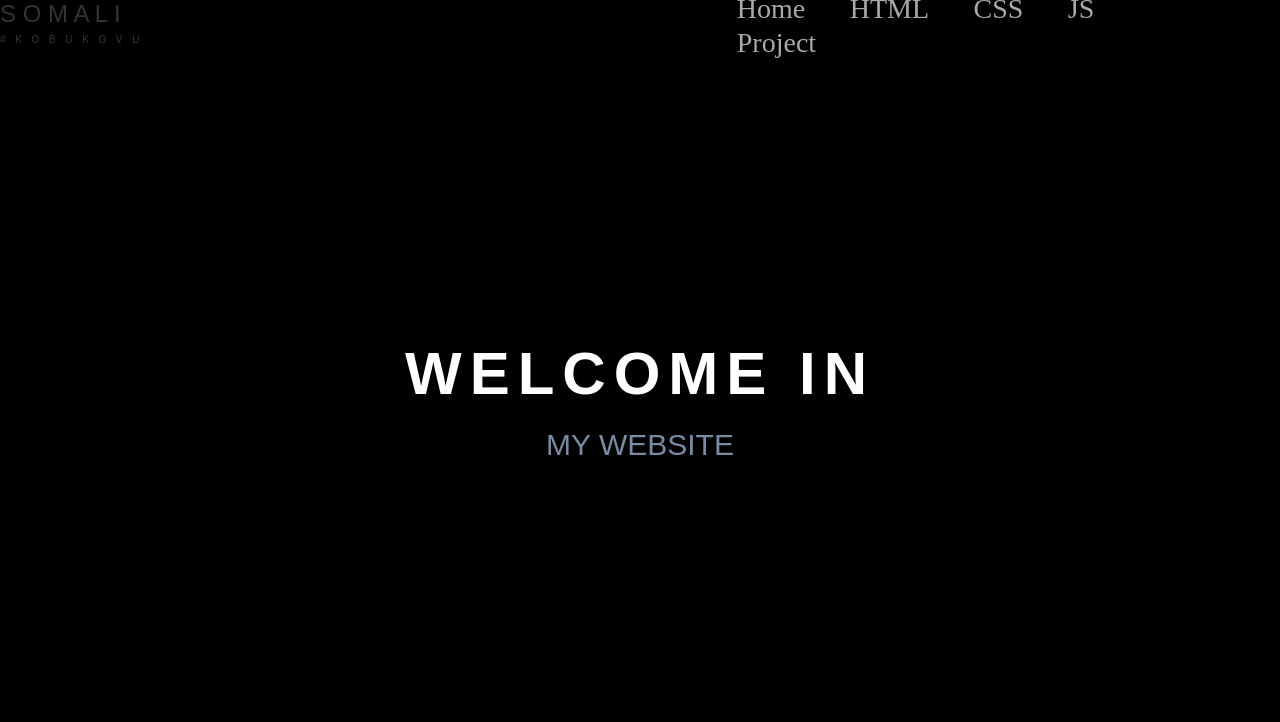
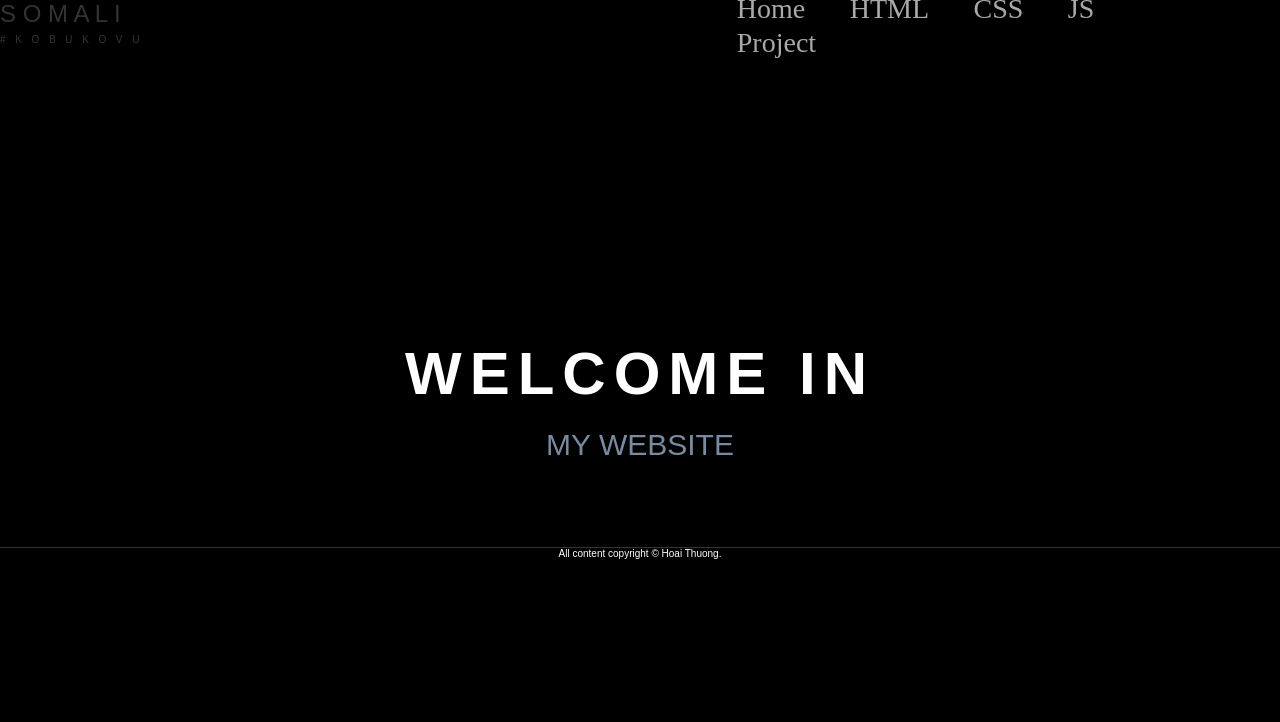
Before and after one commit to Hoaithuong1510/hoaithuong1510.github.io, a plain HTML site: page index.html in a window 1280 px wide. Shown: the top 722 px of the page. Drawn offline with Linux system fonts and the light colour scheme.

Commit message:
Them thuoc tinh trong ex_html

```diff
--- a/index.html
+++ b/index.html
@@ -3,6 +3,7 @@
 <head>
     <meta charset="UTF-8">
     <title>Web Design</title>
+    <meta name="viewport" content="width=device-width, initial-scale=1, minimum-scale=1, maximum-scale=1">
 
     <link rel="stylesheet" href="source\app.css">
     <link rel="stylesheet" href="source\swiper.min.css">
@@ -49,5 +50,6 @@
   <li> <a href="mailto:1911213@dlu.edu.vn"><i class="fas fa-envelope"></i></a></li>
 
  </ul>
+  <p id="copyright">All content copyright &copy; Hoai Thuong.</p>
 </body>
 </html>
--- a/source/app.css
+++ b/source/app.css
@@ -174,6 +174,14 @@ h2 span:nth-child(6){
 	 font-size: 1em;
 
 }
+p#copyright {
+  color:#ffffff;
+  font-size: 10px;
+  text-align: center;
+  padding:  0 ;
+  margin-top: 500px;
+  border-top: 1px solid #333;
+}
 @keyframes animate{
 	0%,80%{
 		color: #333;
```
Also changed, not shown: ex_html.html (+3 -0 lines).
